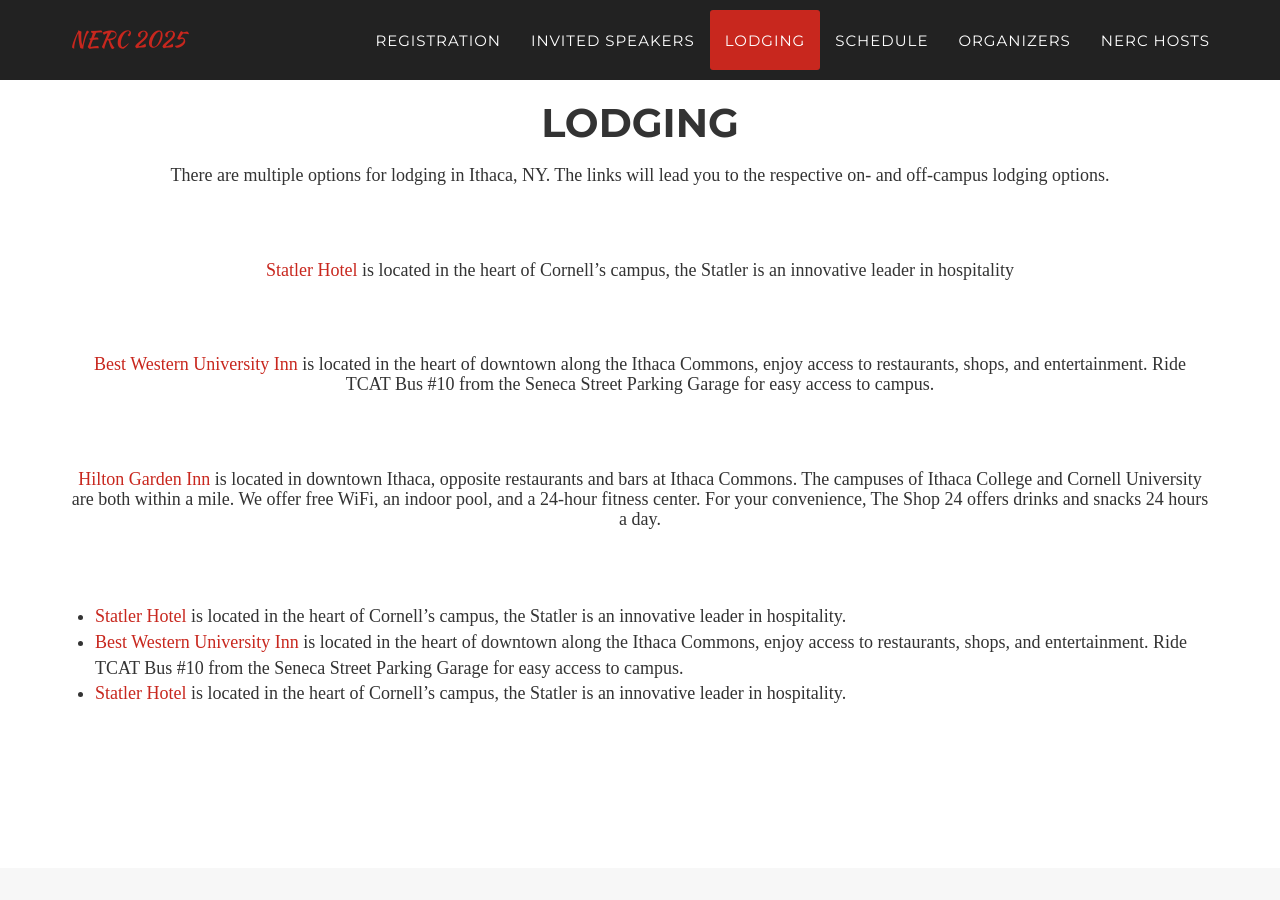
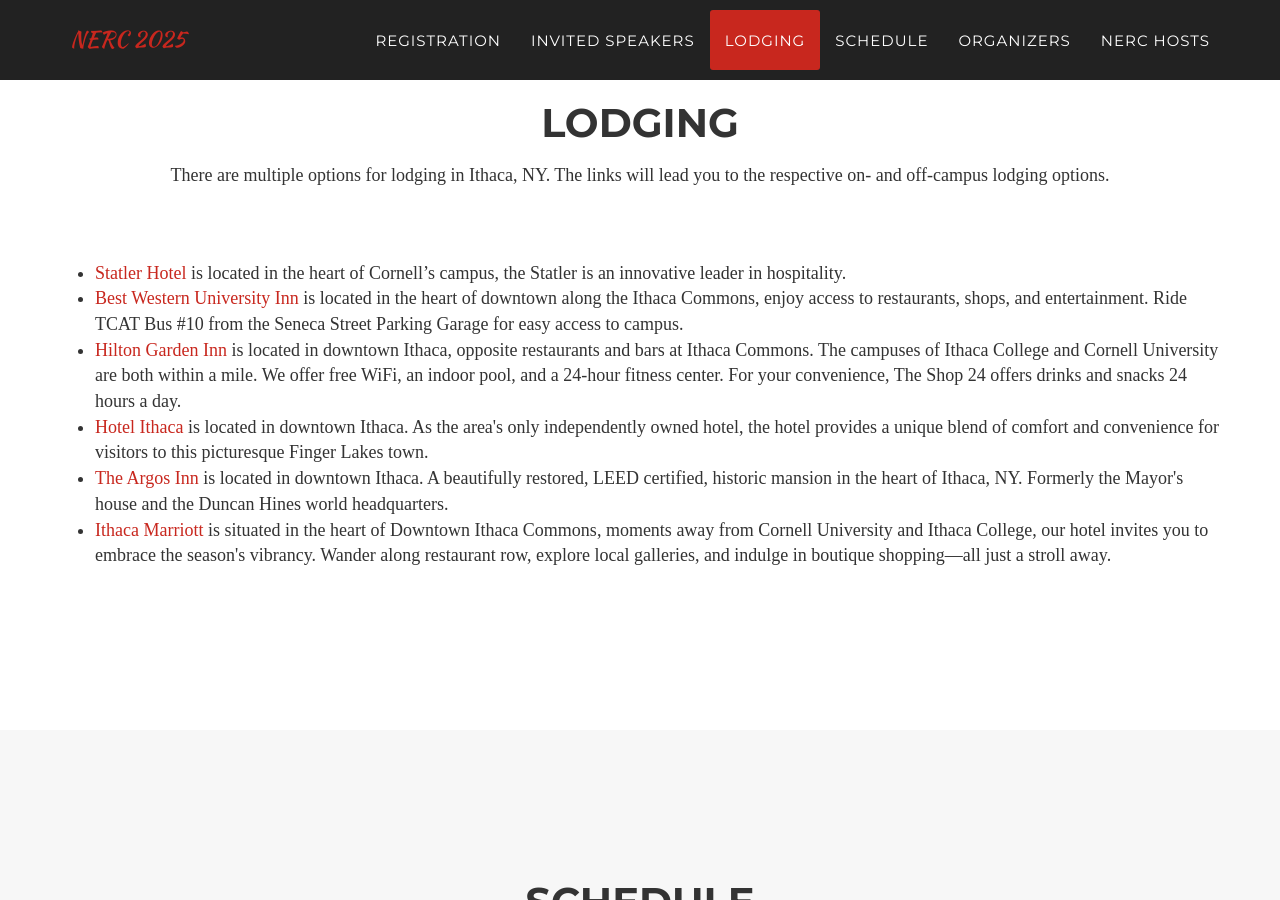
Before and after one commit to Cornell-Tech-AIRLab/cornell2025.nerc.io, a Jekyll site: the page built from index.html, in a window 1280 px wide and 900 px high, scrolled down 2519 px. Built offline with Jekyll 4.4.1, drawn with Linux system fonts in a browser that asks for light colours; some web fonts are replaced.

Commit message:
adding other hotels

```diff
--- a/_includes/lodging.html
+++ b/_includes/lodging.html
@@ -5,15 +5,14 @@
                 <div class="col-lg-12 text-center">
                     <h2 class="section-heading">Lodging</h2>
                     <h3 class="section-subheading">There are multiple options for lodging in Ithaca, NY. The links will lead you to the respective on- and off-campus lodging options.</h3>
-
-                    <h3 class="section-subheading"><a href="https://statlerhotel.cornell.edu/">Statler Hotel</a> is located in the heart of Cornell’s campus, the Statler is an innovative leader in hospitality</h3>
-                    <h3 class="section-subheading"><a href="https://www.bestwestern.com/en_US/book/hotels-in-ithaca/best-western-university-inn/propertyCode.33065.html">Best Western University Inn</a> is located in the heart of downtown along the Ithaca Commons, enjoy access to restaurants, shops, and entertainment.  Ride TCAT Bus #10 from the Seneca Street Parking Garage for easy access to campus.</h3>
-                    <h3 class="section-subheading"><a href="https://www.hilton.com/en/hotels/ithiggi-hilton-garden-inn-ithaca/">Hilton Garden Inn</a> is located in downtown Ithaca, opposite restaurants and bars at Ithaca Commons. The campuses of Ithaca College and Cornell University are both within a mile. We offer free WiFi, an indoor pool, and a 24-hour fitness center. For your convenience, The Shop 24 offers drinks and snacks 24 hours a day.</h3>
                 </div>
                 <ul style="font-family: 'Times New Roman', Times, serif; font-size: 18px;">
                     <li><a href="https://statlerhotel.cornell.edu/">Statler Hotel</a> is located in the heart of Cornell’s campus, the Statler is an innovative leader in hospitality.</li>
                     <li><a href="https://www.bestwestern.com/en_US/book/hotels-in-ithaca/best-western-university-inn/propertyCode.33065.html">Best Western University Inn</a> is located in the heart of downtown along the Ithaca Commons, enjoy access to restaurants, shops, and entertainment.  Ride TCAT Bus #10 from the Seneca Street Parking Garage for easy access to campus.</li>
-                    <li><a href="https://statlerhotel.cornell.edu/">Statler Hotel</a> is located in the heart of Cornell’s campus, the Statler is an innovative leader in hospitality.</li>
+                    <li><a href="https://www.hilton.com/en/hotels/ithiggi-hilton-garden-inn-ithaca/">Hilton Garden Inn</a> is located in downtown Ithaca, opposite restaurants and bars at Ithaca Commons. The campuses of Ithaca College and Cornell University are both within a mile. We offer free WiFi, an indoor pool, and a 24-hour fitness center. For your convenience, The Shop 24 offers drinks and snacks 24 hours a day.</li>
+                    <li><a href="https://www.thehotelithaca.com/">Hotel Ithaca</a> is located in downtown Ithaca. As the area's only independently owned hotel, the hotel provides a unique blend of comfort and convenience for visitors to this picturesque Finger Lakes town.</li>
+                    <li><a href="https://www.argosinn.com/">The Argos Inn</a> is located in downtown Ithaca. A beautifully restored, LEED certified, historic mansion in the heart of Ithaca, NY. Formerly the Mayor's house and the Duncan Hines world headquarters.</li>
+                    <li><a href="https://www.marriott.com/hotels/travel/ithmc-ithaca-marriott-downtown-on-the-commons/">Ithaca Marriott</a> is situated in the heart of Downtown Ithaca Commons, moments away from Cornell University and Ithaca College, our hotel invites you to embrace the season's vibrancy. Wander along restaurant row, explore local galleries, and indulge in boutique shopping—all just a stroll away.</li>
                 </ul>
             </div>
         </div>
```
